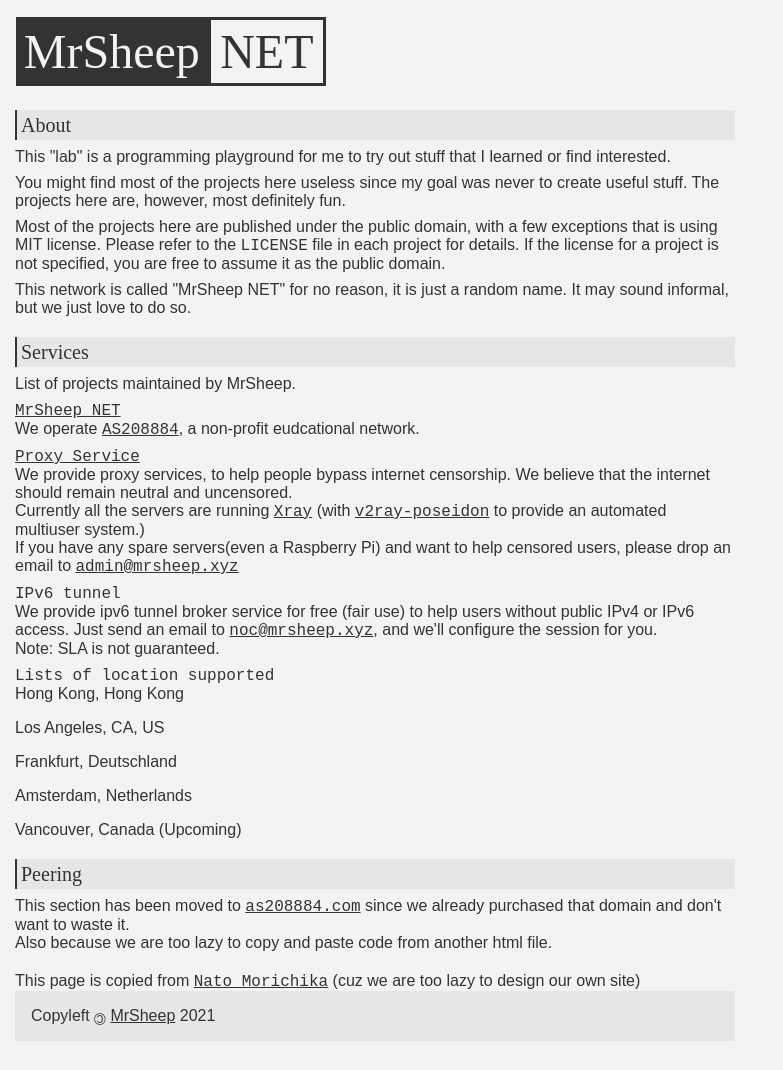
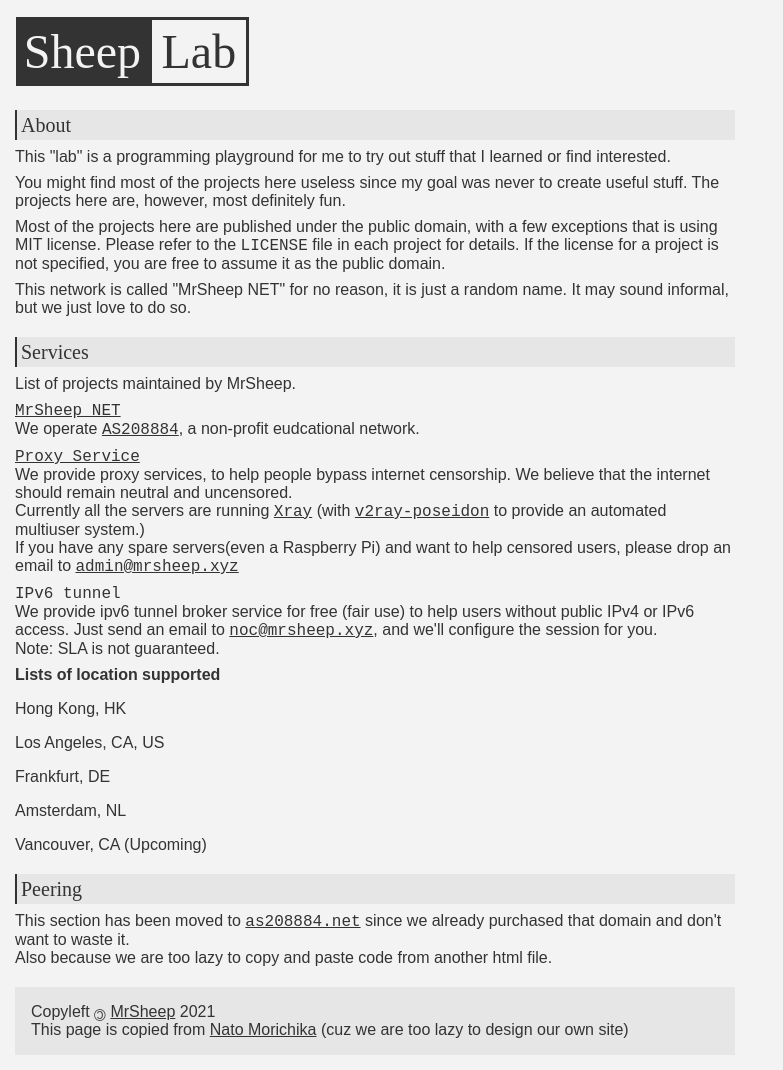
Before and after one commit to Mr-Sheep/SheepLab, a plain HTML site: page index.html in a window 1280 px wide. Shown: the whole page, without its empty margins (0-783 px from the left). Drawn offline with Linux system fonts and the light colour scheme; a web font is replaced by a local one.

Commit message:
migrate to new domain

```diff
--- a/index.html
+++ b/index.html
@@ -11,7 +11,7 @@
 <body>
     <div class="header">
         <span class="title_wrap">
-            <span class="title_part title_part_b">MrSheep</span><span class="title_part title_part_w">NET</span>
+            <span class="title_part title_part_b">Sheep</span><span class="title_part title_part_w">Lab</span>
         </span>
     </div>
     <div class="content">
@@ -55,15 +55,16 @@
                     <p>
                         We provide ipv6 tunnel broker service for free (fair use) to help users without public IPv4 or IPv6 access. Just send an email to <a href="mailto:noc@mrsheep.xyz">noc@mrsheep.xyz</a>, and we'll configure the session for you. <br />
                         Note: SLA is not guaranteed.
+                        <ul>
+                            <li><strong>Lists of location supported</strong></li>
+                            <li>Hong Kong, HK</li>
+                            <li>Los Angeles, CA, US</li>
+                            <li>Frankfurt, DE</li>
+                            <li>Amsterdam, NL</li>
+                            <li>Vancouver, CA (Upcoming)</li>
+                        </ul>
                     </p>
-                    <ul>
-                        <a>Lists of location supported</a>
-                        <li>Hong Kong, Hong Kong</li>
-                        <li>Los Angeles, CA, US</li>
-                        <li>Frankfurt, Deutschland</li>
-                        <li>Amsterdam, Netherlands</li>
-                        <li>Vancouver, Canada (Upcoming)</li>
-                    </ul>
+
                 </li>
             </ul>
         </section>
@@ -71,17 +72,18 @@
         <section>
             <div class="subtitle">Peering</div>
             <p>
-                This section has been moved to <a href="https://as208884.com">as208884.com</a> since we already purchased that domain and don't want to waste it.
+                This section has been moved to <a href="https://as208884.net">as208884.net</a> since we already purchased that domain and don't want to waste it.
                 <br />
                 Also because we are too lazy to copy and paste code from another html file.
             </p>
         </section>
 
-        <p>This page is copied from <a href="https://nat.moe" target="_blank">Nato Morichika</a> (cuz we are too lazy to design our own site)</p>
+
 
 
     <div class="footer">
         <p>Copyleft <span class="copyleft">©</span> <a href="https://mrsheep.xyz/" target="_blank">MrSheep</a> 2021</p>
+        <p>This page is copied from <a href="https://nat.moe" target="_blank">Nato Morichika</a> (cuz we are too lazy to design our own site)</p>
     </div>
 
 
```
